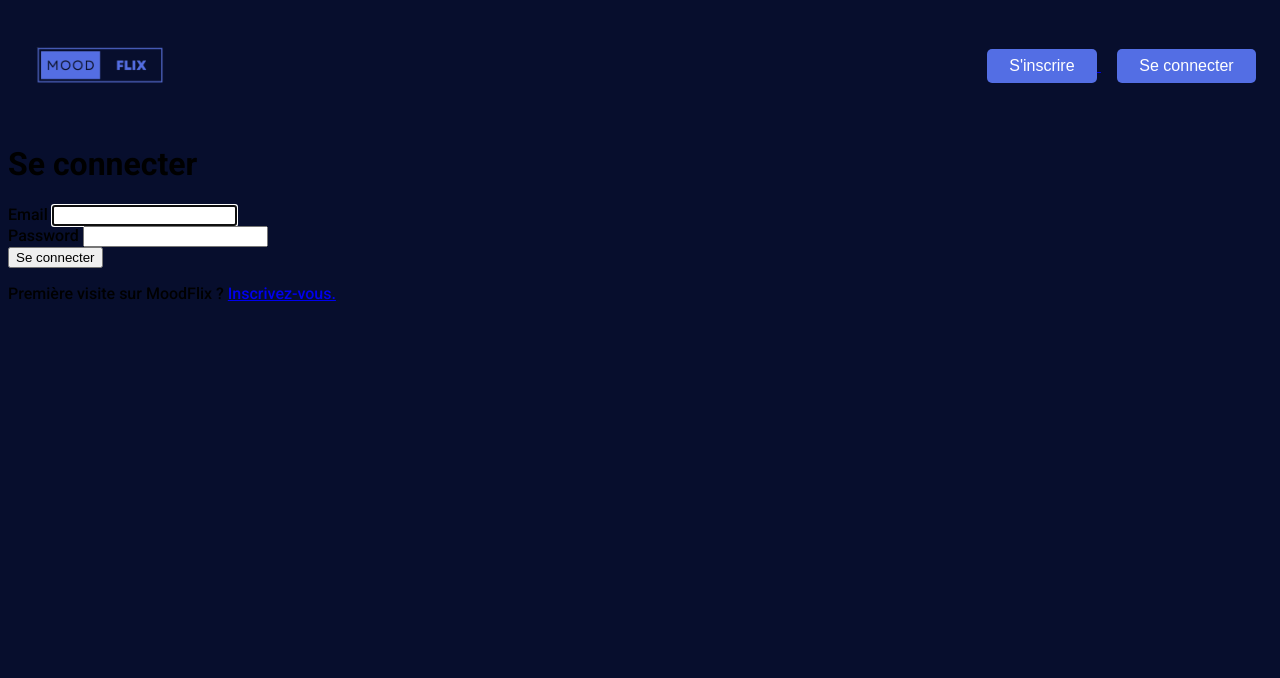
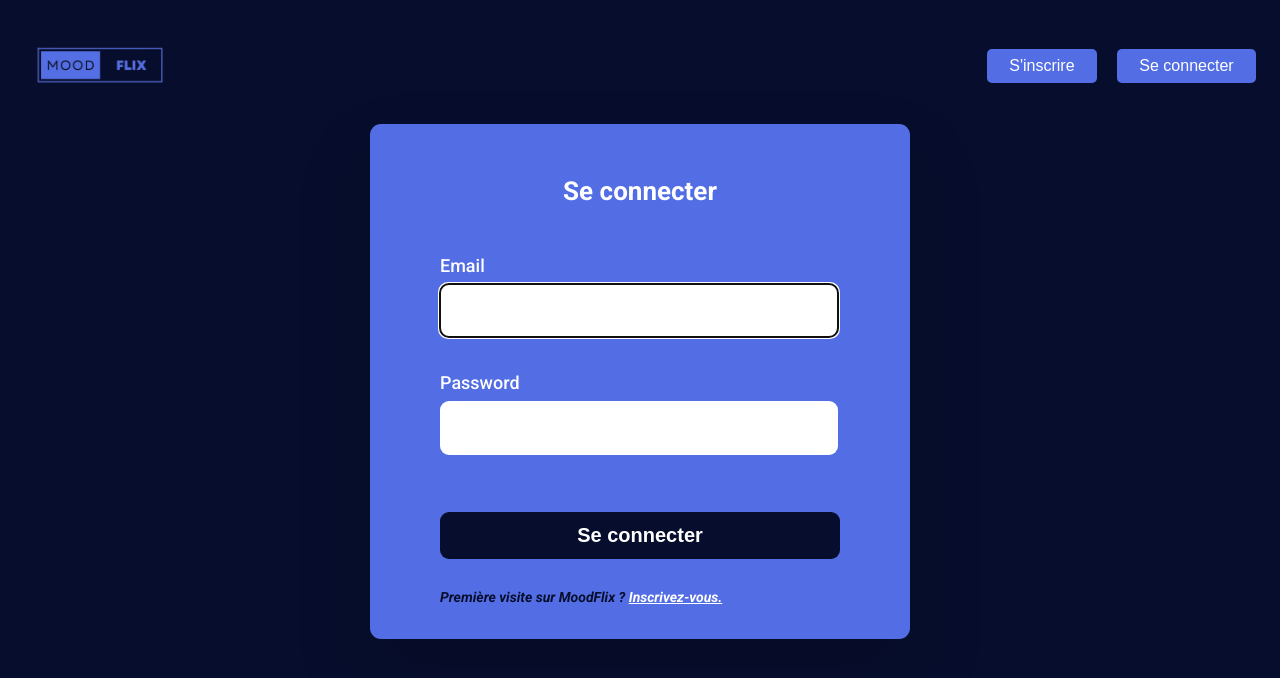
Before and after one commit to chaimaaloug/MoodFlix, a Symfony app: template templates/security/login.html.twig in a window 1280 px wide. Shown: the top 678 px of the page. Run offline with Twig, Linux system fonts and the light colour scheme; the template is opened without the code that fills it, so the values that code supplies are empty; some libraries are stand-ins or nearby versions; some web fonts are replaced.

Commit message:
Adding registration form and modifying CSS file name

```diff
--- /dev/null
+++ b/public/css/loginSignUpPage.css
@@ -0,0 +1,75 @@
+
+.container {
+    width: 400px;
+    margin: auto;
+    padding: 20px 70px;
+    background-color: #536EE4;
+    color: white;
+    font-size: 18px;
+    border-radius: 11px;
+    box-shadow: 0 2.4rem 4.8rem rgba(0, 0, 0, 0.15);
+
+}
+
+.login-title {
+    padding: 15px;
+    font-size: 26px;
+    font-weight: 600;
+    text-align: center;
+}
+
+.login-form {
+    display: grid;
+    grid-template-columns: 1fr;
+    row-gap: 16px;
+}
+
+.login-form label {
+    display: block;
+    margin-bottom: 8px;
+}
+
+.login-form input {
+    width: 90%;
+    padding: 1.2rem;
+    border-radius: 9px;
+    border: none;
+    margin-bottom: 1.2rem;
+}
+
+.btn--form {
+    background-color: #070E2D;
+    color: white;
+    padding: 12px;
+    margin-top: 22px;
+}
+
+.btn,
+.btn:link,
+.btn:visited {
+    display: inline-block;
+    text-decoration: none;
+    font-size: 20px;
+    font-weight: 600;
+    border-radius: 9px;
+    border: none;
+    transition: all 0.3s;
+}
+
+.btn--form:hover {
+    background-color: white;
+    color: #070E2D;
+}
+
+form p {
+    color: #070E2D;
+    font-style: italic;
+    font-weight: 300;
+    font-size: 14px;
+}
+
+form p a {
+    color: white;
+    text-decoration: underline;
+    font-weight: 300;
+}
--- a/public/css/utilities.css
+++ b/public/css/utilities.css
@@ -2,9 +2,14 @@
 /*============ Global Styles ===============*/
 
 @import url('https://fonts.googleapis.com/css2?family=Poor+Story&family=Poppins:wght@500&family=Roboto:ital,wght@0,300;0,500;0,700;0,900;1,700&family=Zen+Antique&display=swap');
+
 body {
     background-color: #070E2D !important;
     font-family: 'Roboto', sans-serif;
+}
+
+a {
+    text-decoration: none;
 }
 
 /*============ Header and Main Navigation ===============*/
```
Also changed, not shown: src/Controller/RegistrationController.php (added, +43 -0 lines), src/Form/RegistrationFormType.php (added, +45 -0 lines), templates/registration/register.html.twig (added, +23 -0 lines).
